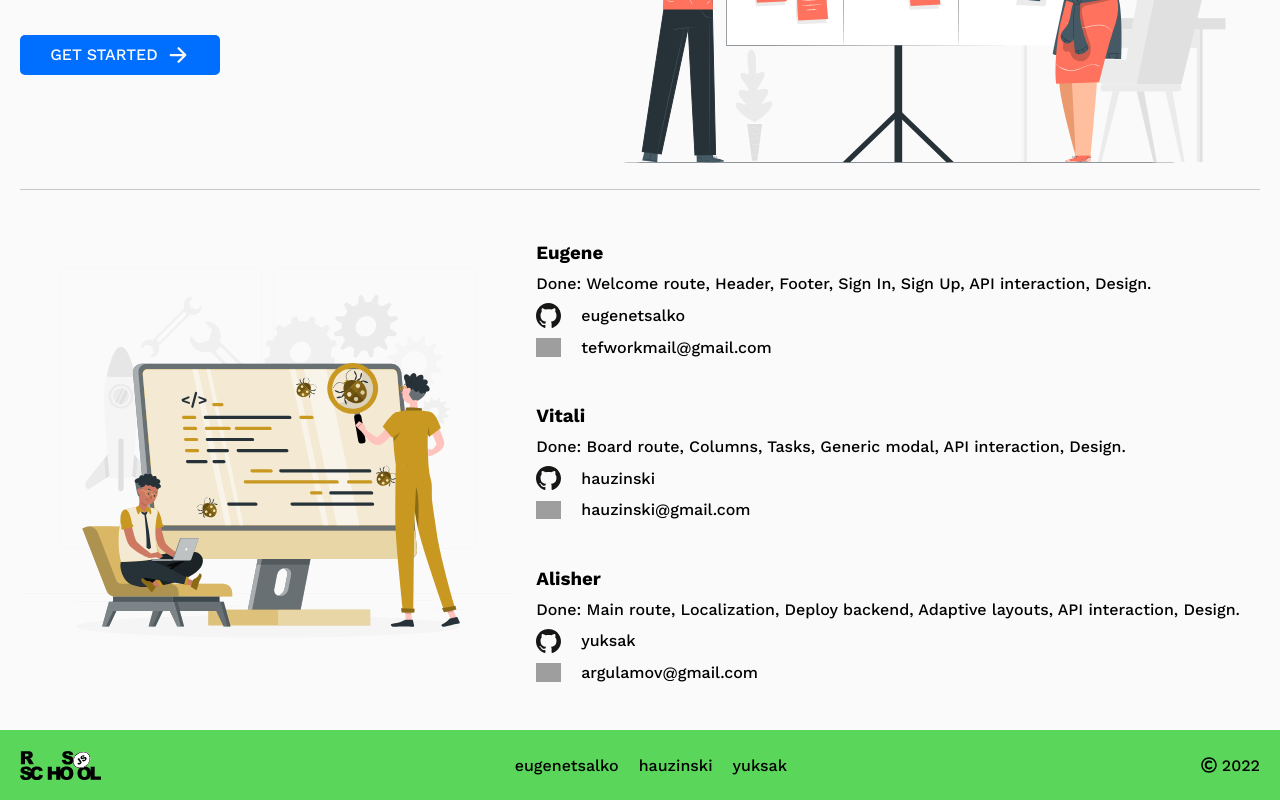
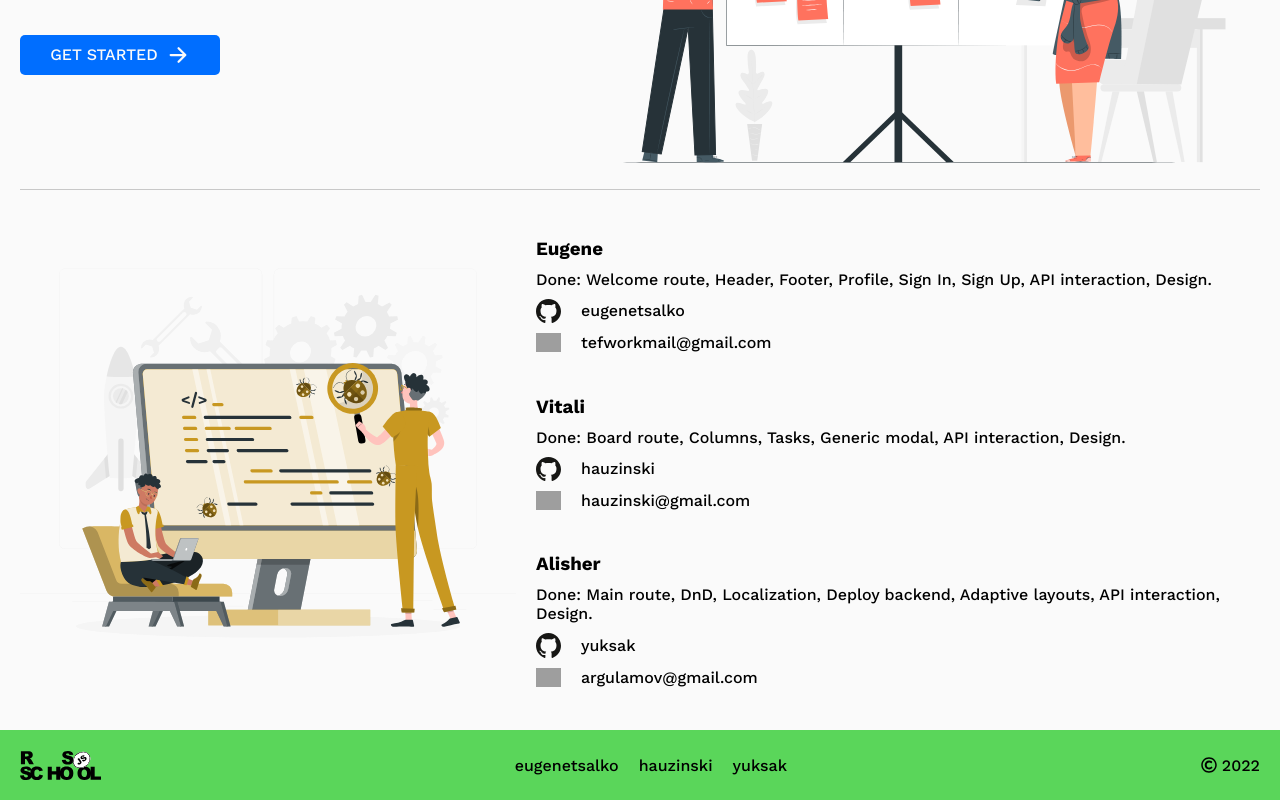
Before and after one commit to EugeneTsalko/project-management-app, a React (Create React App) app: page / in a window 1280 px wide. Shown: the part 387-1187 px from the top of the page. Built offline with nearby package versions, Linux system fonts and the light colour scheme; grey boxes are pictures that could not be loaded.

Commit message:
refactor: add info

```diff
--- a/src/components/Hero/Hero.tsx
+++ b/src/components/Hero/Hero.tsx
@@ -10,7 +10,7 @@ const heroes = [
     mail: 'tefworkmail@gmail.com',
     githubLink: 'https://github.com/eugenetsalko',
     githubName: 'eugenetsalko',
-    done: 'Welcome route, Header, Footer, Sign In, Sign Up, API interaction, Design.',
+    done: 'Welcome route, Header, Footer, Profile, Sign In, Sign Up, API interaction, Design.',
   },
   {
     name: 'Vitali',
@@ -24,7 +24,7 @@ const heroes = [
     mail: 'argulamov@gmail.com',
     githubLink: 'https://github.com/yuksak',
     githubName: 'yuksak',
-    done: 'Main route, Localization, Deploy backend, Adaptive layouts, API interaction, Design.',
+    done: 'Main route, DnD, Localization, Deploy backend, Adaptive layouts, API interaction, Design.',
   },
 ];
 
```
